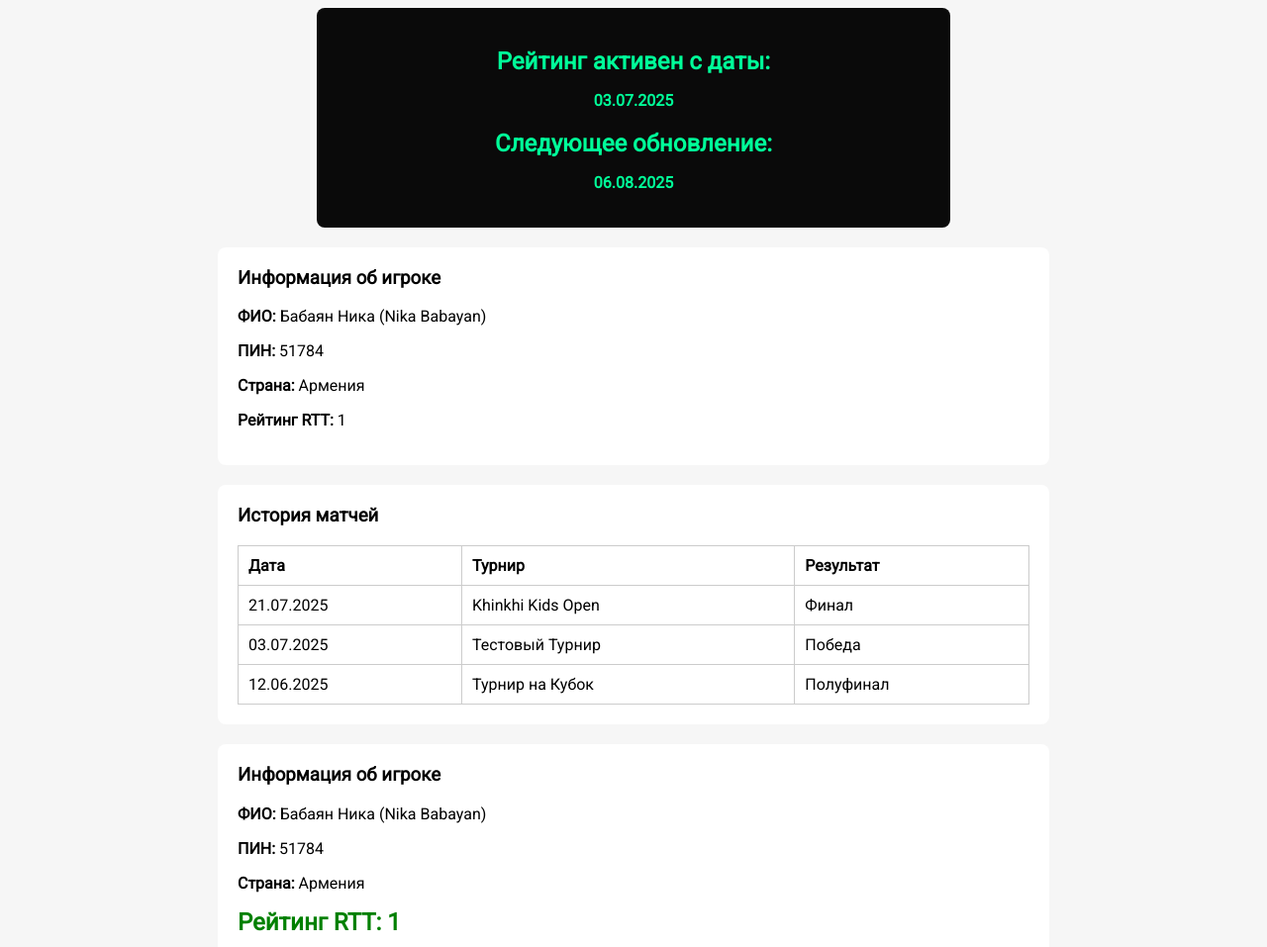
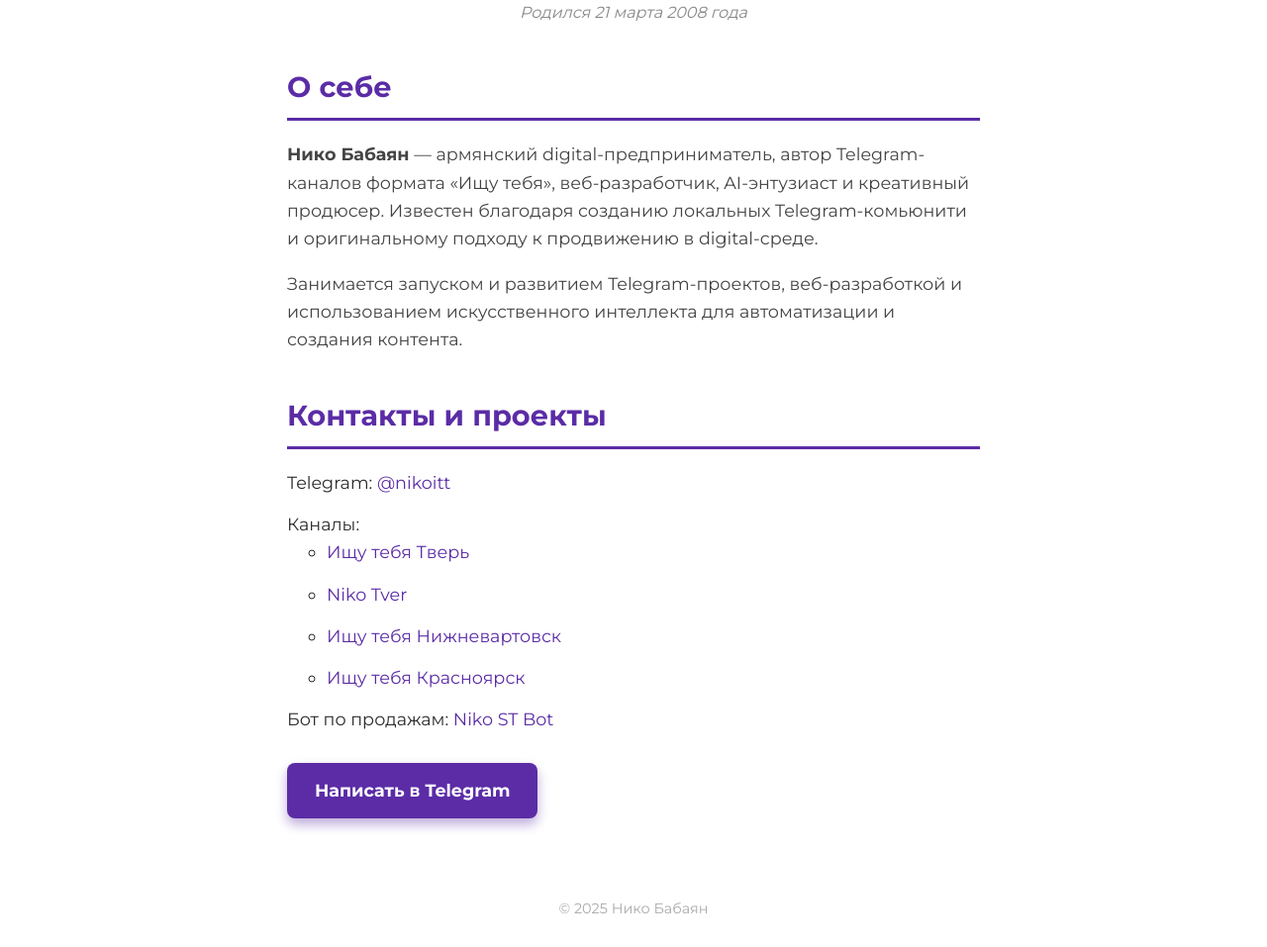
Before and after one commit to nikoooott/nikoad-server, a website: page index.html in a window 1280 px wide. Shown: the part 133-1090 px from the top of the page at 99% size. Drawn offline with Linux system fonts and the light colour scheme.

Commit message:
Update index.html

```diff
--- a/index.html
+++ b/index.html
@@ -1,115 +1,152 @@
 <!DOCTYPE html>
 <html lang="ru">
 <head>
-  <meta charset="UTF-8">
-  <title>Ника Бабаян | Рейтинг в теннисе</title>
-  <meta name="viewport" content="width=device-width, initial-scale=1.0">
-  <link href="https://fonts.googleapis.com/css2?family=Roboto&display=swap" rel="stylesheet">
+<meta charset="UTF-8" />
+<meta name="viewport" content="width=device-width, initial-scale=1" />
+<title>Нико Бабаян — Digital-предприниматель</title>
 <style>
+  @import url('https://fonts.googleapis.com/css2?family=Montserrat:wght@400;700&display=swap');
   body {
     margin: 0;
-      font-family: 'Roboto', sans-serif;
-      background-color: #f6f6f6;
+    font-family: 'Montserrat', sans-serif;
+    background: #fff;
+    color: #2c2c2c;
+    line-height: 1.6;
+    -webkit-font-smoothing: antialiased;
+    -moz-osx-font-smoothing: grayscale;
+  }
+  .container {
+    max-width: 700px;
+    margin: 50px auto 70px;
+    padding: 0 20px;
   }
   header {
-      background: #00174b;
-      color: white;
-      padding: 20px;
     text-align: center;
+    margin-bottom: 40px;
   }
-    .rating-box {
-      background: #0a0a0a;
-      color: #00ff99;
-      padding: 20px;
-      margin: 20px auto;
-      max-width: 600px;
-      text-align: center;
+  header h1 {
+    font-weight: 700;
+    font-size: 3rem;
+    color: #5b2ca6;
+    margin: 0;
+    letter-spacing: 0.03em;
+  }
+  header p.birthdate {
+    margin: 6px 0 0;
+    color: #888;
+    font-style: italic;
+    font-size: 1rem;
+  }
+  section.bio {
+    margin-bottom: 40px;
+  }
+  section.bio h2 {
+    color: #5b2ca6;
+    border-bottom: 3px solid #5b2ca6;
+    padding-bottom: 8px;
+    margin-bottom: 20px;
+    font-weight: 700;
+    font-size: 1.8rem;
+  }
+  section.bio p {
+    font-size: 1.1rem;
+    color: #444;
+  }
+  section.contacts h2 {
+    color: #5b2ca6;
+    border-bottom: 3px solid #5b2ca6;
+    padding-bottom: 8px;
+    margin-bottom: 20px;
+    font-weight: 700;
+    font-size: 1.8rem;
+  }
+  ul.contacts-list {
+    list-style: none;
+    padding: 0;
+    margin: 0 0 30px 0;
+  }
+  ul.contacts-list li {
+    margin-bottom: 14px;
+    font-size: 1.1rem;
+  }
+  ul.contacts-list a {
+    color: #5b2ca6;
+    text-decoration: none;
+    transition: color 0.3s ease;
+  }
+  ul.contacts-list a:hover {
+    color: #8f5fde;
+    text-decoration: underline;
+  }
+  .btn-telegram {
+    display: inline-block;
+    background-color: #5b2ca6;
+    color: #fff;
+    font-weight: 700;
+    text-decoration: none;
+    padding: 14px 28px;
     border-radius: 8px;
+    font-size: 1.1rem;
+    box-shadow: 0 6px 12px rgba(91,44,166,0.4);
+    transition: background-color 0.3s ease, box-shadow 0.3s ease;
   }
-    .rating-box h2 {
-      margin-bottom: 10px;
-    }
-    .section {
-      max-width: 800px;
-      margin: 20px auto;
-      background: white;
-      padding: 20px;
-      border-radius: 8px;
-    }
-    .section h3 {
-      margin-top: 0;
-    }
-    table {
-      width: 100%;
-      border-collapse: collapse;
-      margin-top: 15px;
-    }
-    table, th, td {
-      border: 1px solid #ccc;
-    }
-    th, td {
-      padding: 10px;
-      text-align: left;
+  .btn-telegram:hover {
+    background-color: #8f5fde;
+    box-shadow: 0 8px 18px rgba(143,95,222,0.5);
   }
   footer {
-      background: #00174b;
-      color: white;
-      padding: 20px;
     text-align: center;
-      margin-top: 40px;
+    margin-top: 80px;
+    font-size: 0.9rem;
+    color: #aaa;
+  }
+  @media (max-width: 480px) {
+    header h1 {
+      font-size: 2.2rem;
+    }
+    section.bio h2, section.contacts h2 {
+      font-size: 1.4rem;
+    }
+    .btn-telegram {
+      padding: 12px 22px;
+      font-size: 1rem;
+    }
   }
 </style>
 </head>
 <body>
-
+  <div class="container">
     <header>
-  <h1>Ника Бабаян — Рейтинг в Теннисе</h1>
+      <h1>Нико Бабаян</h1>
+      <p class="birthdate">Родился 21 марта 2008 года</p>
     </header>
 
-<div class="rating-box">
-  <h2>Рейтинг активен с даты:</h2>
-  <p><strong>03.07.2025</strong></p>
-  <h2>Следующее обновление:</h2>
-  <p><strong>06.08.2025</strong></p>
-</div>
+    <section class="bio">
+      <h2>О себе</h2>
+      <p><strong>Нико Бабаян</strong> — армянский digital-предприниматель, автор Telegram-каналов формата «Ищу тебя», веб-разработчик, AI-энтузиаст и креативный продюсер. Известен благодаря созданию локальных Telegram-комьюнити и оригинальному подходу к продвижению в digital-среде.</p>
+      <p>Занимается запуском и развитием Telegram-проектов, веб-разработкой и использованием искусственного интеллекта для автоматизации и создания контента.</p>
+    </section>
 
-<div class="section">
-  <h3>Информация об игроке</h3>
-  <p><strong>ФИО:</strong> Бабаян Ника (Nika Babayan)</p>
-  <p><strong>ПИН:</strong> 51784</p>
-  <p><strong>Страна:</strong> Армения</p>
-  <p><strong>Рейтинг RTT:</strong> 1</p>
-</div>
-
-<div class="section">
-  <h3>История матчей</h3>
-  <table>
-    <thead>
-      <tr>
-        <th>Дата</th>
-        <th>Турнир</th>
-        <th>Результат</th>
-      </tr>
-    </thead>
-    <tbody>
-      <tr><td>21.07.2025</td><td>Khinkhi Kids Open</td><td>Финал</td></tr>
-      <tr><td>03.07.2025</td><td>Тестовый Турнир</td><td>Победа</td></tr>
-      <tr><td>12.06.2025</td><td>Турнир на Кубок</td><td>Полуфинал</td></tr>
-    </tbody>
-  </table>
-</div>
-
-<div class="section">
-  <h3>Информация об игроке</h3>
-  <p><strong>ФИО:</strong> Бабаян Ника (Nika Babayan)</p>
-  <p><strong>ПИН:</strong> 51784</p>
-  <p><strong>Страна:</strong> Армения</p>
-  <p><strong style="color: green; font-size: 24px;">Рейтинг RTT: 1</strong></p>
-</div>
+    <section class="contacts">
+      <h2>Контакты и проекты</h2>
+      <ul class="contacts-list">
+        <li>Telegram: <a href="https://t.me/nikoitt" target="_blank" rel="noopener noreferrer">@nikoitt</a></li>
+        <li>Каналы:
+          <ul>
+            <li><a href="https://t.me/ishutebyatverr" target="_blank" rel="noopener noreferrer">Ищу тебя Тверь</a></li>
+            <li><a href="https://t.me/nikotver" target="_blank" rel="noopener noreferrer">Niko Tver</a></li>
+            <li><a href="https://t.me/nizhnevartovsk_dtp" target="_blank" rel="noopener noreferrer">Ищу тебя Нижневартовск</a></li>
+            <li><a href="https://t.me/ishutebyakrasnoyarsk" target="_blank" rel="noopener noreferrer">Ищу тебя Красноярск</a></li>
+          </ul>
+        </li>
+        <li>Бот по продажам: <a href="https://t.me/niko_st_bot" target="_blank" rel="noopener noreferrer">Niko ST Bot</a></li>
+      </ul>
+      <a href="https://t.me/nikoitt" target="_blank" rel="noopener noreferrer" class="btn-telegram">Написать в Telegram</a>
+    </section>
 
     <footer>
-  <p>© 2025 Теннисный Рейтинг RTT</p>
+      &copy; 2025 Нико Бабаян
     </footer>
-
+  </div>
 </body>
 </html>
```
Lines whose indentation alone changed are shown as unchanged.
